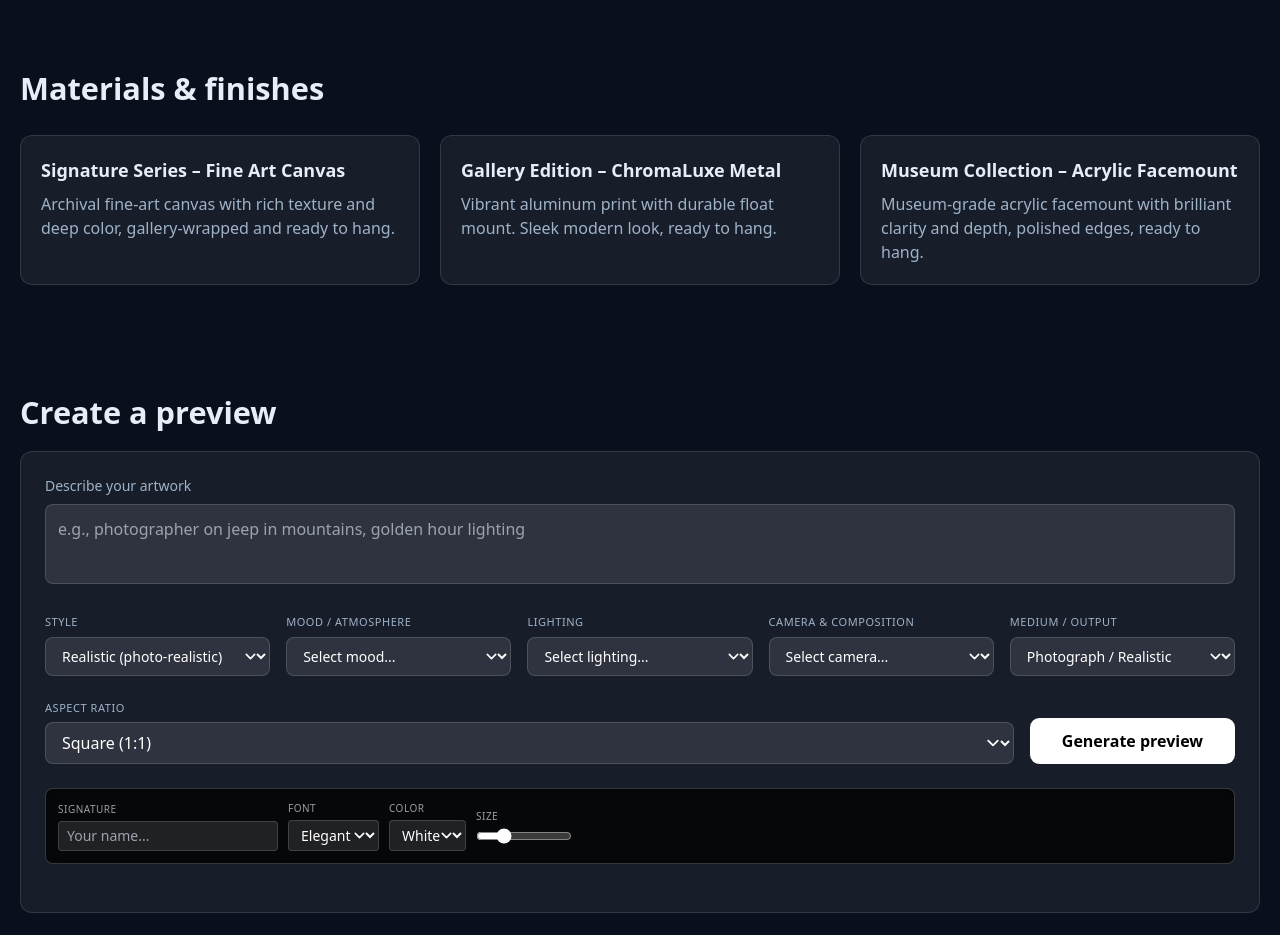
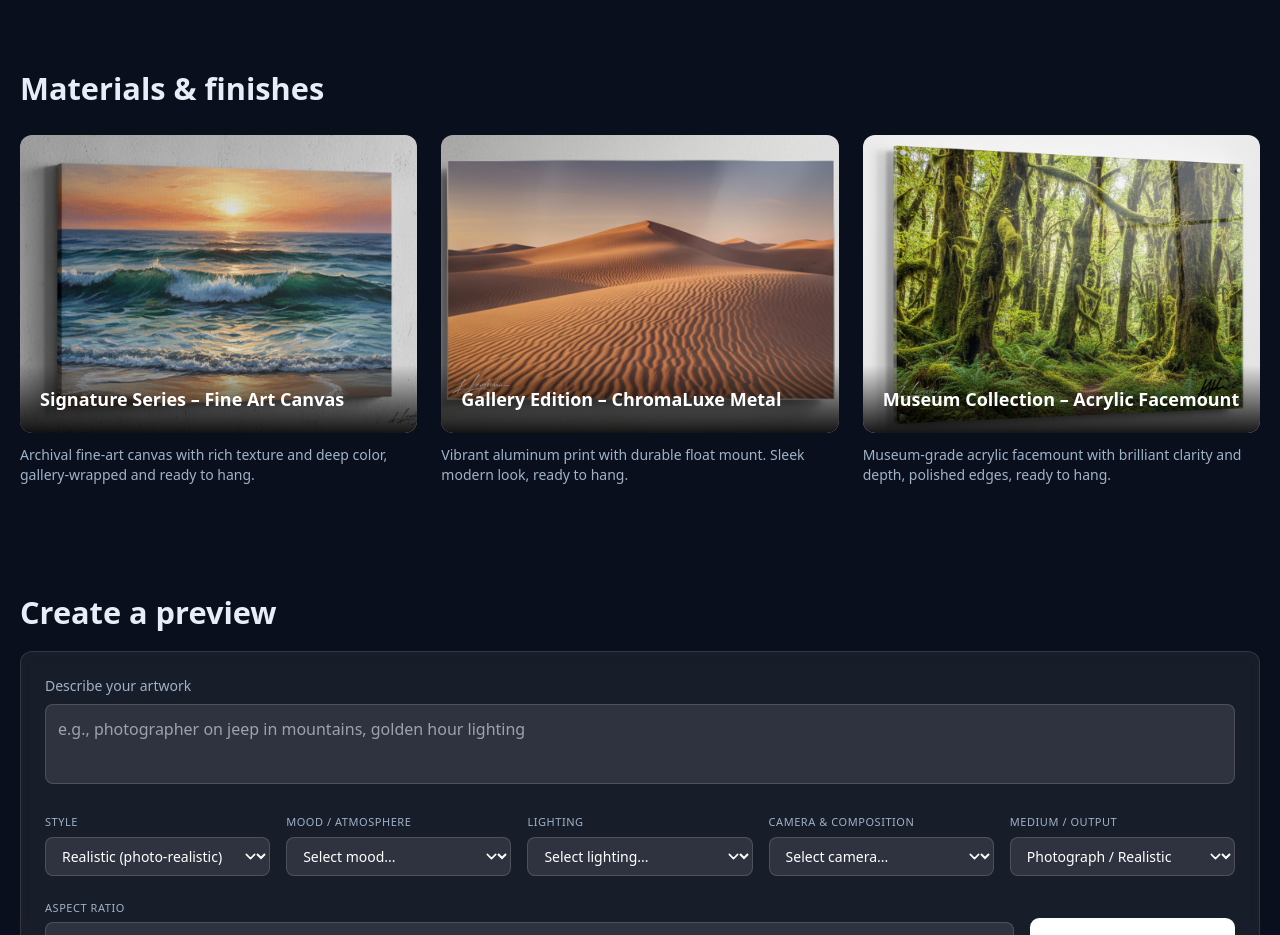
Before and after one commit to aiPRINTai/aiPRINT-site, a website: page public/index.html in a window 1280 px wide. Shown: the part 840-1775 px from the top of the page. Drawn offline with nearby package versions, Linux system fonts and the light colour scheme.

Commit message:
Update index.html

```diff
--- a/public/index.html
+++ b/public/index.html
@@ -178,6 +178,35 @@
       background: rgba(255,255,255,0.15);
       border-color: white;
     }
+
+    /* Materials showcase styling */
+    .material-showcase {
+      position: relative;
+      overflow: hidden;
+      border-radius: 12px;
+      aspect-ratio: 4/3;
+    }
+
+    .material-showcase img {
+      width: 100%;
+      height: 100%;
+      object-fit: cover;
+      transition: transform 0.3s ease;
+    }
+
+    .material-showcase:hover img {
+      transform: scale(1.05);
+    }
+
+    .material-info {
+      position: absolute;
+      bottom: 0;
+      left: 0;
+      right: 0;
+      background: linear-gradient(to top, rgba(0,0,0,0.9), transparent);
+      padding: 20px;
+      color: white;
+    }
   </style>
 </head>
 <body>
@@ -247,21 +276,41 @@
     </div>
   </section>
 
-  <!-- Materials Preview -->
+  <!-- Materials Preview with Actual Product Images -->
   <section id="materials" class="max-w-7xl mx-auto px-5 py-12">
     <h2 class="h2 mb-6">Materials & finishes</h2>
-    <div class="grid md:grid-cols-3 gap-5">
-      <div class="glass rounded-xl p-5">
-        <div class="text-lg font-extrabold">Signature Series – Fine Art Canvas</div>
-        <p class="muted mt-2">Archival fine-art canvas with rich texture and deep color, gallery-wrapped and ready to hang.</p>
+    <div class="grid md:grid-cols-3 gap-6">
+      <!-- Canvas -->
+      <div>
+        <div class="material-showcase">
+          <img src="/materials/canvas-ocean.jpg" alt="Fine Art Canvas Example">
+          <div class="material-info">
+            <div class="text-lg font-extrabold">Signature Series – Fine Art Canvas</div>
+          </div>
+        </div>
+        <p class="muted mt-3 text-sm">Archival fine-art canvas with rich texture and deep color, gallery-wrapped and ready to hang.</p>
       </div>
-      <div class="glass rounded-xl p-5">
-        <div class="text-lg font-extrabold">Gallery Edition – ChromaLuxe Metal</div>
-        <p class="muted mt-2">Vibrant aluminum print with durable float mount. Sleek modern look, ready to hang.</p>
+
+      <!-- Metal -->
+      <div>
+        <div class="material-showcase">
+          <img src="/materials/metal-desert.jpg" alt="ChromaLuxe Metal Example">
+          <div class="material-info">
+            <div class="text-lg font-extrabold">Gallery Edition – ChromaLuxe Metal</div>
+          </div>
+        </div>
+        <p class="muted mt-3 text-sm">Vibrant aluminum print with durable float mount. Sleek modern look, ready to hang.</p>
       </div>
-      <div class="glass rounded-xl p-5">
-        <div class="text-lg font-extrabold">Museum Collection – Acrylic Facemount</div>
-        <p class="muted mt-2">Museum-grade acrylic facemount with brilliant clarity and depth, polished edges, ready to hang.</p>
+
+      <!-- Acrylic -->
+      <div>
+        <div class="material-showcase">
+          <img src="/materials/acrylic-forest.jpg" alt="Acrylic Facemount Example">
+          <div class="material-info">
+            <div class="text-lg font-extrabold">Museum Collection – Acrylic Facemount</div>
+          </div>
+        </div>
+        <p class="muted mt-3 text-sm">Museum-grade acrylic facemount with brilliant clarity and depth, polished edges, ready to hang.</p>
       </div>
     </div>
   </section>
@@ -568,10 +617,11 @@
 
     const formatMoney = n => `$${Number(n).toLocaleString()}`;
 
+    // FIXED: Aspect classification to match bucket names
     const classifyAspect = (w, h) => {
       const r = w / h;
       if (Math.abs(r - 1) <= 0.1) return 'square';
-      return r > 1 ? 'horizontal' : 'vertical';
+      return r > 1 ? 'h32' : 'v23';  // Changed from 'horizontal'/'vertical'
     };
 
     // Show/hide elements
@@ -699,8 +749,8 @@
         name: 'Modern Living Room',
         placements: {
           square: { top: '15%', left: '50%', width: '22%', maxWidth: '300px', transform: 'translateX(-50%)' },
-          horizontal: { top: '13%', left: '50%', width: '30%', maxWidth: '400px', transform: 'translateX(-50%)' },
-          vertical: { top: '10%', left: '50%', width: '18%', maxWidth: '250px', transform: 'translateX(-50%)' }
+          h32: { top: '13%', left: '50%', width: '30%', maxWidth: '400px', transform: 'translateX(-50%)' },
+          v23: { top: '10%', left: '50%', width: '18%', maxWidth: '250px', transform: 'translateX(-50%)' }
         }
       },
       room2: {
@@ -708,8 +758,8 @@
         name: 'Minimalist Space',
         placements: {
           square: { top: '18%', left: '50%', width: '25%', maxWidth: '320px', transform: 'translateX(-50%)' },
-          horizontal: { top: '16%', left: '50%', width: '33%', maxWidth: '420px', transform: 'translateX(-50%)' },
-          vertical: { top: '14%', left: '50%', width: '20%', maxWidth: '260px', transform: 'translateX(-50%)' }
+          h32: { top: '16%', left: '50%', width: '33%', maxWidth: '420px', transform: 'translateX(-50%)' },
+          v23: { top: '14%', left: '50%', width: '20%', maxWidth: '260px', transform: 'translateX(-50%)' }
         }
       },
       room3: {
@@ -717,8 +767,8 @@
         name: 'Cozy Living Area',
         placements: {
           square: { top: '15%', left: '50%', width: '26%', maxWidth: '340px', transform: 'translateX(-50%)' },
-          horizontal: { top: '13%', left: '50%', width: '36%', maxWidth: '450px', transform: 'translateX(-50%)' },
-          vertical: { top: '10%', left: '50%', width: '21%', maxWidth: '280px', transform: 'translateX(-50%)' }
+          h32: { top: '13%', left: '50%', width: '36%', maxWidth: '450px', transform: 'translateX(-50%)' },
+          v23: { top: '10%', left: '50%', width: '21%', maxWidth: '280px', transform: 'translateX(-50%)' }
         }
       },
       room4: {
@@ -726,8 +776,8 @@
         name: 'Bright Living Space',
         placements: {
           square: { top: '12%', left: '50%', width: '24%', maxWidth: '320px', transform: 'translateX(-50%)' },
-          horizontal: { top: '10%', left: '50%', width: '34%', maxWidth: '430px', transform: 'translateX(-50%)' },
-          vertical: { top: '8%', left: '50%', width: '19%', maxWidth: '260px', transform: 'translateX(-50%)' }
+          h32: { top: '10%', left: '50%', width: '34%', maxWidth: '430px', transform: 'translateX(-50%)' },
+          v23: { top: '8%', left: '50%', width: '19%', maxWidth: '260px', transform: 'translateX(-50%)' }
         }
       },
       room5: {
@@ -735,8 +785,8 @@
         name: 'Sage Accent Room',
         placements: {
           square: { top: '20%', left: '50%', width: '23%', maxWidth: '310px', transform: 'translateX(-50%)' },
-          horizontal: { top: '18%', left: '50%', width: '32%', maxWidth: '410px', transform: 'translateX(-50%)' },
-          vertical: { top: '16%', left: '50%', width: '18%', maxWidth: '250px', transform: 'translateX(-50%)' }
+          h32: { top: '18%', left: '50%', width: '32%', maxWidth: '410px', transform: 'translateX(-50%)' },
+          v23: { top: '16%', left: '50%', width: '18%', maxWidth: '250px', transform: 'translateX(-50%)' }
         }
       }
     };
@@ -1241,7 +1291,7 @@
       setActiveOnly(currentPreview.shape);
       setButtonsEnabled(currentPreview.shape);
 
-      const shapeNames = { square: 'Square', horizontal: 'Horizontal', vertical: 'Vertical' };
+      const shapeNames = { square: 'Square', h32: 'Horizontal', v23: 'Vertical' };
       $('#orderMsg').innerHTML = `
         <strong>✓ Image selected!</strong> ${shapeNames[currentPreview.shape]} sizes are now available below.
         Choose your material and size.
```
